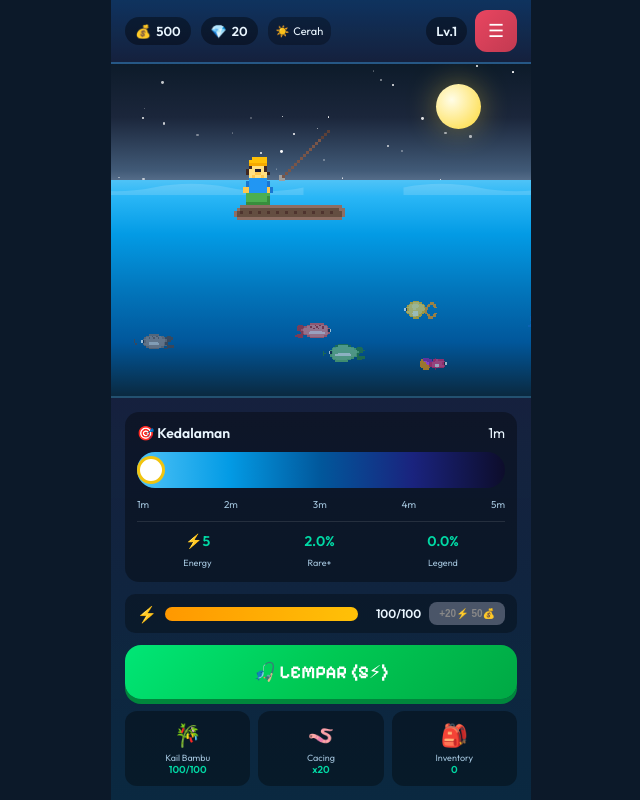
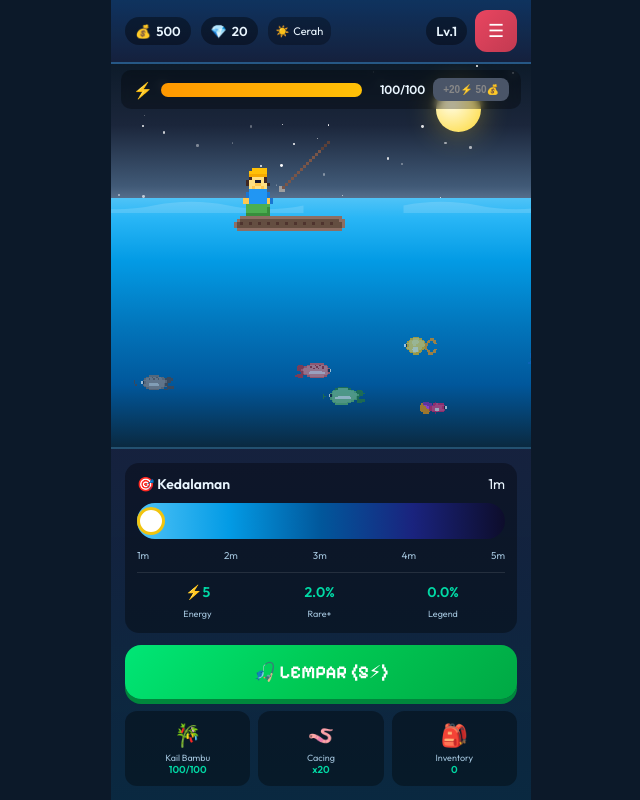
Before and after one commit to kofkdk/fishing-frenzy, a website built with Vite: page index.html in a window 1280 px wide. Shown: the whole page, without its empty margins (319-959 px from the left). Built offline with nearby package versions, Linux system fonts and the light colour scheme.

Commit message:
feat: move energy bar to sky overlay - more room for fishing scene

```diff
--- a/src/components/App.js
+++ b/src/components/App.js
@@ -1,6 +1,6 @@
 // App.js - Main application renderer
 import { renderScene } from './Scene.js';
-import { renderUI } from './UI.js';
+import { renderUI, renderEnergyOverlay } from './UI.js';
 import { renderHeader } from './Header.js';
 import { renderModals } from './Modals.js';
 
@@ -13,6 +13,7 @@ export function renderApp() {
         <div class="sky" id="sky"></div>
         <div class="moon"></div>
         <div class="stars" id="stars"></div>
+        <div id="energyOverlay"></div>
         <div class="water" id="water">
           <div class="wave"></div>
           <div id="fishBg"></div>
@@ -42,11 +43,13 @@ export function renderApp() {
   // Render sub-components
   renderHeader();
   renderScene();
+  renderEnergyOverlay();
   renderUI();
 
   // Listen for state changes
   window.game.state.on('*', () => {
     renderHeader();
+    renderEnergyOverlay();
     renderUI();
   });
 }
--- a/src/components/UI.js
+++ b/src/components/UI.js
@@ -2,6 +2,21 @@
 import gameState from '../systems/state.js';
 import { fishingMinigame } from '../systems/fishing-minigame.js';
 import { DEPTH_CONFIG, RODS, BAITS } from '../data/fish.js';
+
+export function renderEnergyOverlay() {
+  const el = document.getElementById('energyOverlay');
+  if (!el) return;
+  const energy = gameState.get('player.energy');
+  const maxEnergy = gameState.get('player.maxEnergy');
+  el.innerHTML = `
+    <div class="energy-bar-wrap energy-overlay">
+      <span>\u26A1</span>
+      <div class="energy-bar"><div class="energy-fill" style="width:${(energy/maxEnergy*100)}%"></div></div>
+      <div class="energy-text">${energy}/${maxEnergy}</div>
+      <button class="energy-buy" onclick="window.game.buyEnergy()" ${gameState.get('player.coins') < 50 || energy >= maxEnergy ? 'disabled' : ''}>+20\u26A1 50\u{1F4B0}</button>
+    </div>
+  `;
+}
 
 export function renderUI() {
   const panel = document.getElementById('uiPanel');
@@ -33,7 +48,7 @@ export function renderUI() {
         <div class="depth-stat"><b>${legendChance.toFixed(1)}%</b><span>Legend</span></div>
       </div>
     </div>
-    <div class="energy-bar-wrap">
+    <div class="energy-bar-wrap" id="energyBarInline" style="display:none">
       <span>\u26A1</span>
       <div class="energy-bar"><div class="energy-fill" style="width:${(energy/maxEnergy*100)}%"></div></div>
       <div class="energy-text">${energy}/${maxEnergy}</div>
--- a/src/styles/main.css
+++ b/src/styles/main.css
@@ -189,6 +189,26 @@ body {
 
 @keyframes wave {
   to { transform: translateX(33.33%); }
+}
+
+/* Energy overlay - positioned in sky area */
+#energyOverlay {
+  position: absolute;
+  top: 6px;
+  left: 10px;
+  right: 10px;
+  z-index: 20;
+  pointer-events: auto;
+}
+
+.energy-overlay {
+  background: rgba(0, 0, 0, .45);
+  backdrop-filter: blur(4px);
+  border-radius: 10px;
+  padding: 6px 10px;
+  display: flex;
+  align-items: center;
+  gap: 8px;
 }
 
 /* Boat - pixel art fisher scene */
```
